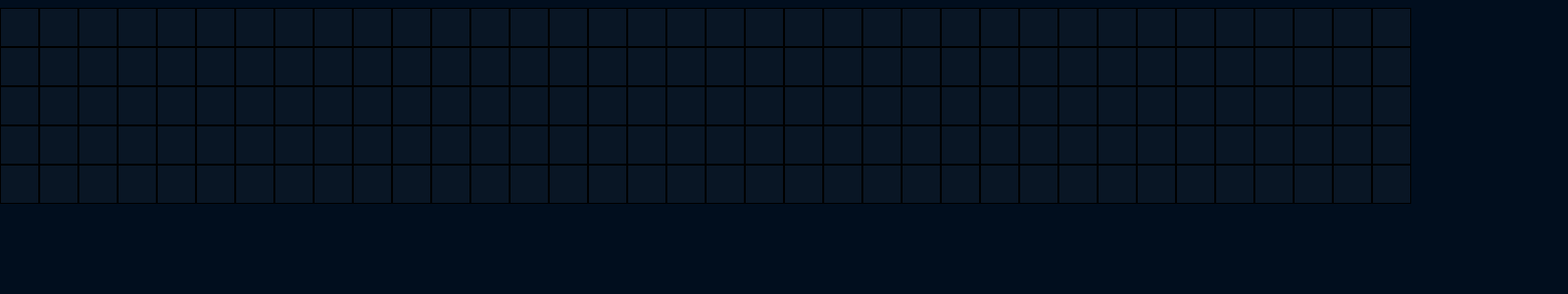
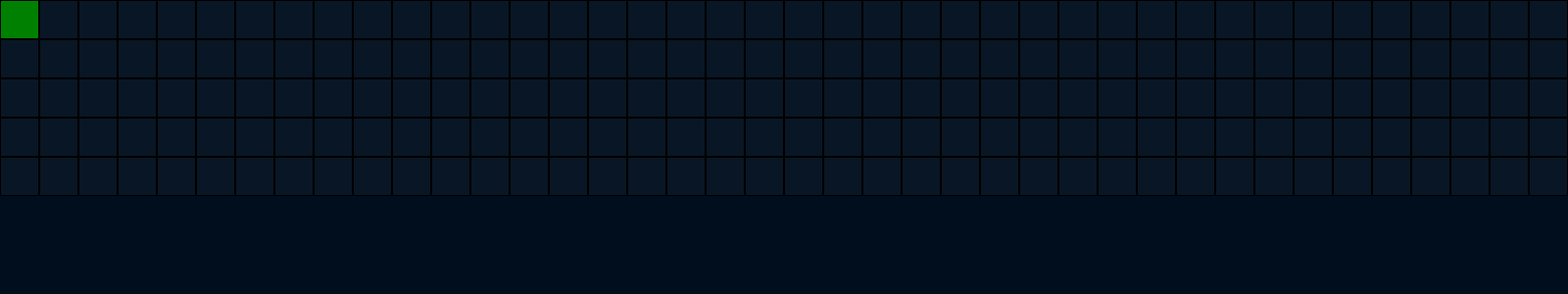
Before and after one commit to NoahBeto/react-typescript-algorithm-visualizer, a React (Vite) app: page / in a window 1280 px wide. Shown: the top 300 px of the page at 98% size, 1600 px wide, since content can reach past the window. Built offline with nearby package versions, Linux system fonts and the light colour scheme.

Commit message:
Adjusted page layout.

```diff
--- a/src/index.css
+++ b/src/index.css
@@ -9,7 +9,11 @@
   --accent: #3b93f7;
   --text: #cee4fd;
   --static3: rgba(255, 255, 255, 0.03);
-  display: flex;
-  justify-content: center;
+  --static5: rgba(255, 255, 255, 0.05);
+}
+
+body {
+  height: 100vh;
   background: var(--bg);
+  margin: 0;
 }
```
